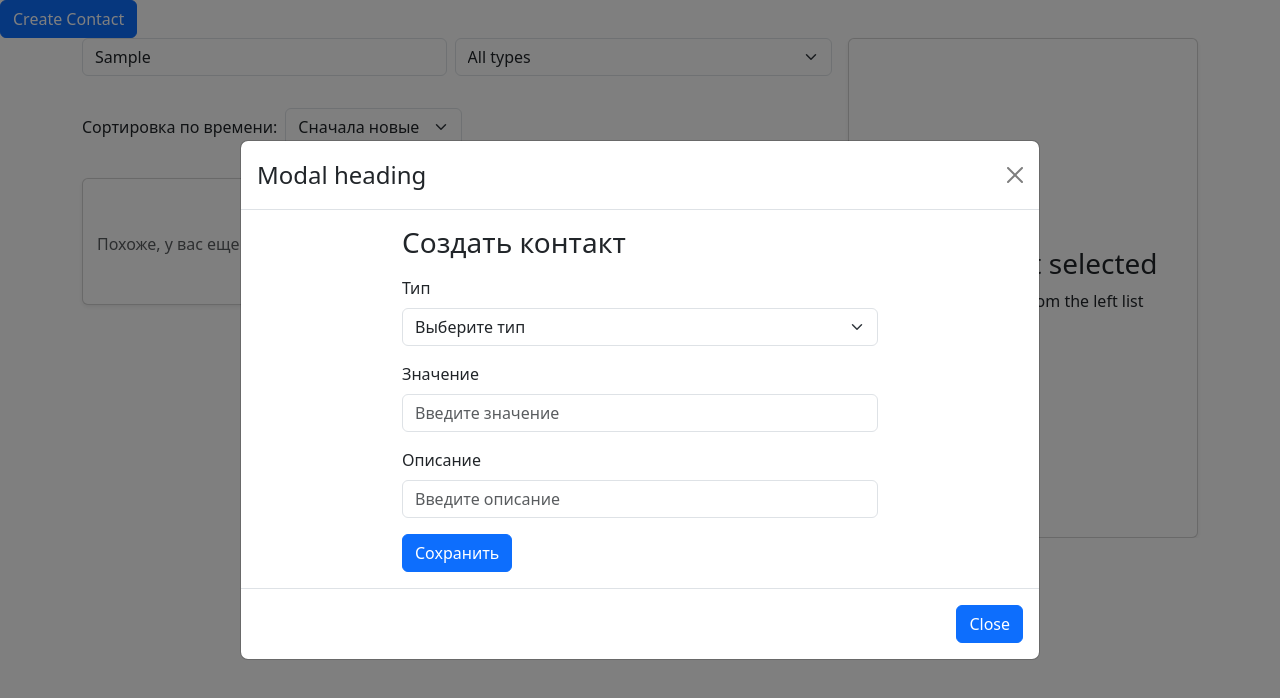
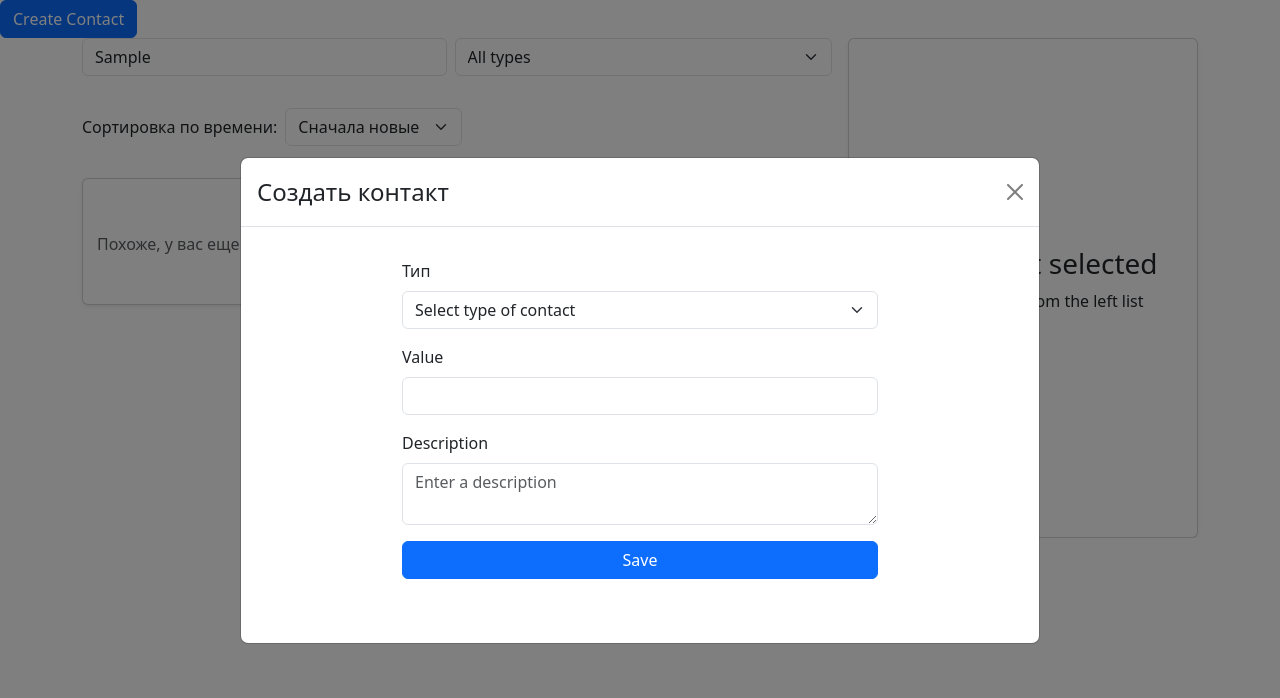
Before and after one commit to DimDimich-creator/contacts-test, a Next.js app: page / in a window 1280 px wide. Both pictures are taken after typing "Sample" into the empty fields and a click on the button "Create Contact". Shown: the top 698 px of the page. Built offline with nearby package versions, Linux system fonts and the light colour scheme.

Commit message:
feat: decomposition modal

```diff
--- a/src/components/contact-card.tsx
+++ b/src/components/contact-card.tsx
@@ -7,6 +7,7 @@ import { lorelei } from "@dicebear/collection";
 import { useSearchParams, useRouter } from "next/navigation";
 import ContactForm, { ContactFormData, ContactType } from "./contact-form";
 import { useContacts } from "@/components/contacts-store";
+import ContactModal from "./contact-modal";
 
 interface ContactCardProps {
   type: ContactType;
@@ -84,18 +85,12 @@ export function ContactCard({
         </div>
       </Card>
 
-      {/* Модалка редактирования */}
-      <Modal show={showModal} onHide={() => setShowModal(false)}>
-        <Modal.Header closeButton>
-          <Modal.Title>Редактировать контакт</Modal.Title>
-        </Modal.Header>
-        <Modal.Body>
-          <ContactForm
-            onSuccess={() => setShowModal(false)}
-            defaultValues={{ type, value, description, id }}
-          />
-        </Modal.Body>
-      </Modal>
+      <ContactModal
+        show={showModal}
+        onHide={() => setShowModal(false)}
+        mode="edit"
+        defaultValues={{ id, type, value, description }}
+      />
     </>
   );
 }
--- a/src/components/contact-form.tsx
+++ b/src/components/contact-form.tsx
@@ -14,15 +14,21 @@ export enum ContactType {
   EMAIL = "email",
 }
 
-export const ContactSchema = z.object({
-  id: z.string().uuid().optional(),
-  type: z.nativeEnum(ContactType, { message: "Выберите тип контакта" }),
-  value: z
-    .string()
-    .min(3, "Слишком короткое значение")
-    .max(100, "Слишком длинное значение"),
-  description: z.string().optional(),
-});
+export const ContactSchema = z.discriminatedUnion("type", [
+  z.object({
+    id: z.uuid(),
+    type: z.literal(ContactType.EMAIL),
+    value: z.email(),
+    description: z.string().optional(),
+  }),
+
+  z.object({
+    id: z.uuid(),
+    type: z.literal(ContactType.PHONE),
+    value: z.e164(),
+    description: z.string().optional(),
+  }),
+]);
 
 export type ContactFormData = z.infer<typeof ContactSchema>;
 
@@ -41,10 +47,11 @@ export default function ContactForm({
     register,
     handleSubmit,
     reset,
+    watch,
     formState: { errors },
   } = useForm<ContactFormData>({
-    resolver: zodResolver(ContactSchema.omit({ id: true })),
-    defaultValues: defaultValues || {}, // устанавливаем defaultValues
+    resolver: zodResolver(ContactSchema),
+    defaultValues,
   });
 
   // Если defaultValues пришли позже (например, при открытии модалки), обновляем форму
@@ -66,24 +73,23 @@ export default function ContactForm({
       addContact({ ...data, createdAt: Date.now() });
     }
 
-    toast.success(defaultValues?.id ? "Contact creat!" : "Contact update!" );
+    toast.success(defaultValues?.id ? "Contact creat!" : "Contact update!");
     setTimeout(() => {
       onSuccess?.();
     }, 1500);
+  };
 
-  };
+  const type = watch("type");
 
   return (
     <Container style={{ maxWidth: 500 }}>
-      <h3>{defaultValues?.id ? "Редактировать контакт" : "Создать контакт"}</h3>
-
-      <Form onSubmit={handleSubmit(onSubmit)} className="mt-3">
+      <Form onSubmit={handleSubmit(onSubmit)} className="mt-3 mb-5">
         {/* Тип */}
         <Form.Group className="mb-3">
           <Form.Label>Тип</Form.Label>
           <Form.Select {...register("type")} isInvalid={!!errors.type}>
-            <option value="">Выберите тип</option>
-            <option value={ContactType.PHONE}>Телефон</option>
+            <option value="">Select type of contact</option>
+            <option value={ContactType.PHONE}>Phone</option>
             <option value={ContactType.EMAIL}>Email</option>
           </Form.Select>
           <Form.Control.Feedback type="invalid">
@@ -93,10 +99,16 @@ export default function ContactForm({
 
         {/* Значение */}
         <Form.Group className="mb-3">
-          <Form.Label>Значение</Form.Label>
+          <Form.Label>Value</Form.Label>
           <Form.Control
             type="text"
-            placeholder="Введите значение"
+            placeholder={
+              type === ContactType.EMAIL
+                ? "example@mail.com"
+                : type === ContactType.PHONE
+                  ? "+1234567890"
+                  : ""
+            }
             {...register("value")}
             isInvalid={!!errors.value}
           />
@@ -107,10 +119,10 @@ export default function ContactForm({
 
         {/* Описание */}
         <Form.Group className="mb-3">
-          <Form.Label>Описание</Form.Label>
+          <Form.Label>Description</Form.Label>
           <Form.Control
-            type="text"
-            placeholder="Введите описание"
+            as="textarea"
+            placeholder="Enter a description"
             {...register("description")}
             isInvalid={!!errors.description}
           />
@@ -119,8 +131,8 @@ export default function ContactForm({
           </Form.Control.Feedback>
         </Form.Group>
 
-        <Button variant="primary" type="submit">
-          Сохранить
+        <Button variant="primary" type="submit" className="w-100">
+          Save
         </Button>
       </Form>
     </Container>
--- a/src/components/contact-modal.tsx
+++ b/src/components/contact-modal.tsx
@@ -1,26 +1,33 @@
+"use client";
+
 import Button from "react-bootstrap/Button";
 import Modal from "react-bootstrap/Modal";
 import ContactForm from "./contact-form";
+import { ContactFormData } from "./contact-form";
 
-export default function ContactModal(props: any) {
+interface ContactModalProps {
+  show: boolean;
+  onHide: () => void;
+  defaultValues?: Partial<ContactFormData>;
+  mode?: "create" | "edit";
+}
+
+export default function ContactModal({
+  show,
+  onHide,
+  defaultValues,
+  mode = "create",
+}: ContactModalProps) {
+  const title = mode === "edit" ? "Редактировать контакт" : "Создать контакт";
+
   return (
-    <Modal
-      {...props}
-      size="lg"
-      aria-labelledby="contained-modal-title-vcenter"
-      centered
-    >
+    <Modal show={show} onHide={onHide} size="lg" centered>
       <Modal.Header closeButton>
-        <Modal.Title id="contained-modal-title-vcenter">
-          Modal heading
-        </Modal.Title>
+        <Modal.Title>{title}</Modal.Title>
       </Modal.Header>
       <Modal.Body>
-        <ContactForm onSuccess={props.onHide} />
+        <ContactForm onSuccess={onHide} defaultValues={defaultValues} />
       </Modal.Body>
-      <Modal.Footer>
-        <Button onClick={props.onHide}>Close</Button>
-      </Modal.Footer>
     </Modal>
   );
 }
--- a/src/components/layout/contacts-layout.tsx
+++ b/src/components/layout/contacts-layout.tsx
@@ -8,18 +8,23 @@ import { ContactsProvider } from "../contacts-store";
 import { Toaster } from "sonner";
 
 export default function ContactsLayout() {
-  const [modalShow, setModalShow] = useState(false);
+  const [showModal, setShowModal] = useState(false);
 
   return (
     <ContactsProvider>
       <div>
-        <Button variant="primary" onClick={() => setModalShow(true)}>
+        <Button variant="primary" onClick={() => setShowModal(true)}>
           Create Contact
         </Button>
 
         <ContactsSplitView />
 
-        <ContactModal show={modalShow} onHide={() => setModalShow(false)} />
+        <ContactModal
+          show={showModal}
+          onHide={() => setShowModal(false)}
+          mode="create"
+          defaultValues={{}}
+        />
         <Toaster position="top-center" richColors />
       </div>
     </ContactsProvider>
```
